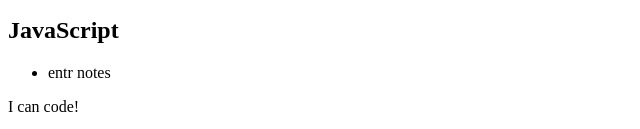
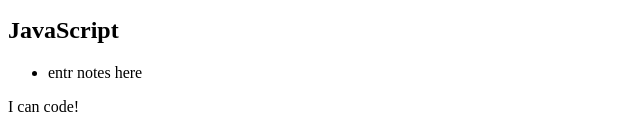
Before and after one commit to elrickss/prework-study-gudie, a plain HTML site: page index.html in a window 1280 px wide. Shown: the part 1153-1282 px from the top of the page, 0-640 px from the left. Drawn offline with Linux system fonts and the light colour scheme; files whose address does not match are found by name.

Commit message:
added code to HTML file

```diff
--- a/index.html
+++ b/index.html
@@ -58,7 +58,7 @@
 
          <ul>
 
-          <li>entr notes</li>
+          <li>entr notes here</li>
 
          </ul>
       </section>
```
